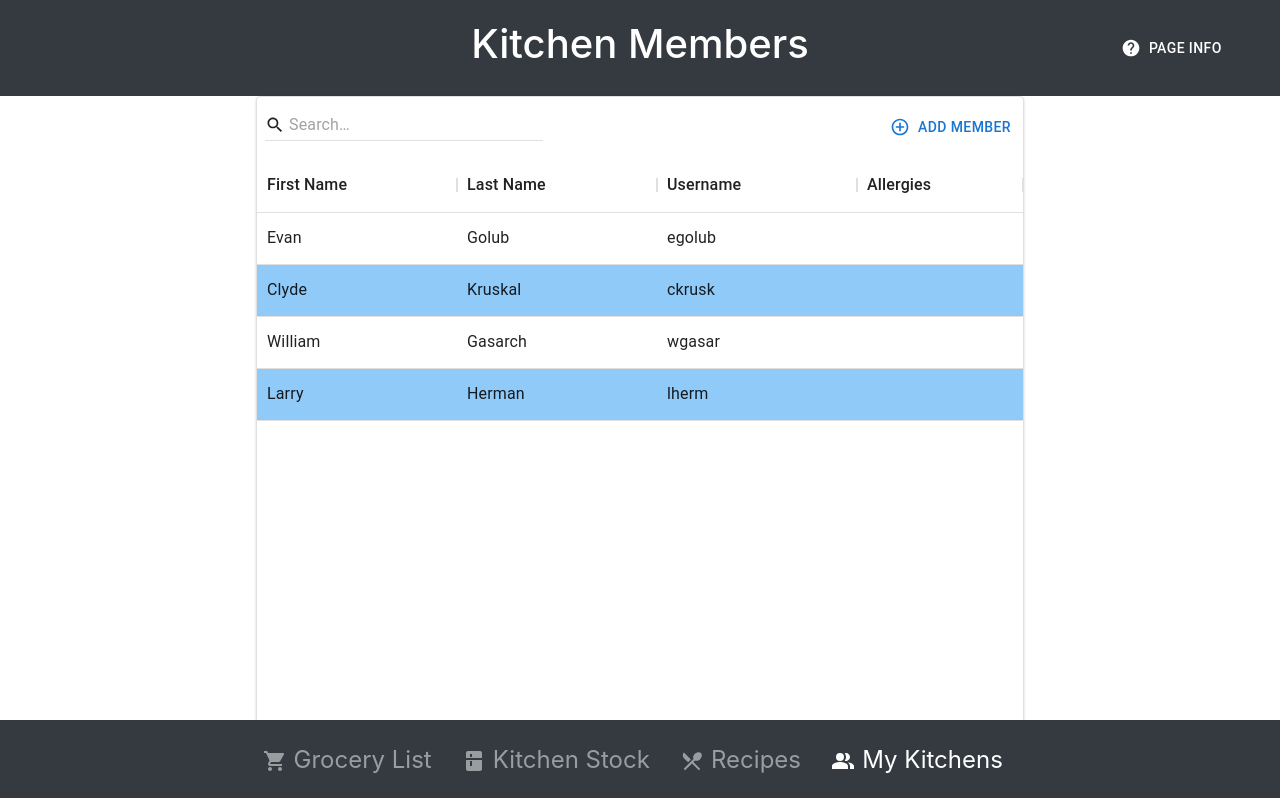
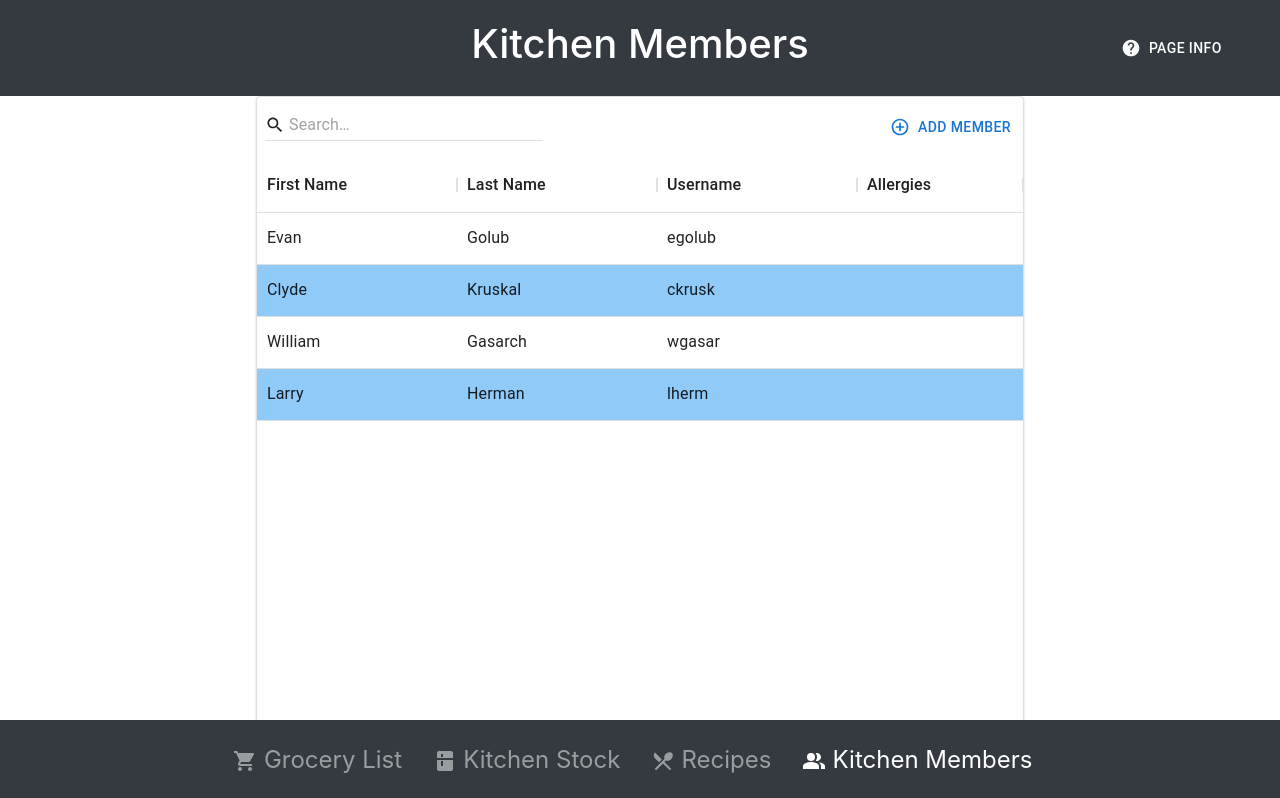
Before and after one commit to lucasoooooo/Kitchen-Kompanian, a React (Create React App) app in the folder kitch-komp/: page /#/myKitchens in a window 1280 px wide. Shown: the top 798 px of the page. Built offline with nearby package versions, Linux system fonts and the light colour scheme.

Commit message:
updating cosmetic

```diff
--- a/kitch-komp/src/components/Footer.jsx
+++ b/kitch-komp/src/components/Footer.jsx
@@ -30,7 +30,7 @@ function Footer() {
 							</li>
 							<li className="nav-item">
 								<NavLink className="nav-link" to="/myKitchens">
-									<PeopleAltIcon/> My Kitchens
+									<PeopleAltIcon/> Kitchen Members
 								</NavLink>
 							</li>
 						</ul>
--- a/kitch-komp/src/components/MyKitchenComp/AddMember.jsx
+++ b/kitch-komp/src/components/MyKitchenComp/AddMember.jsx
@@ -157,7 +157,7 @@ const AddMember = ({addMember, handleBack, id, currMember, handleEditMember, han
                     startIcon={<SaveIcon>Edit Recipe</SaveIcon>}
                     onClick={handleSubmit}
                   >
-                    Edit Member
+                    Save Member
                   </Button>
                     ) : (
                         <Button
--- a/kitch-komp/src/components/MyKitchens.jsx
+++ b/kitch-komp/src/components/MyKitchens.jsx
@@ -146,7 +146,7 @@ function MyKitchens(props) {
           aria-labelledby='alert-dialog-title'
           aria-describedby='alert-dialog-description'
         >
-          <DialogTitle id='alert-dialog-title'>Recipe List</DialogTitle>
+          <DialogTitle id='alert-dialog-title'>Kitchen Members</DialogTitle>
           <DialogContent>
             <DialogContentText
               id='alert-dialog-description'
```
